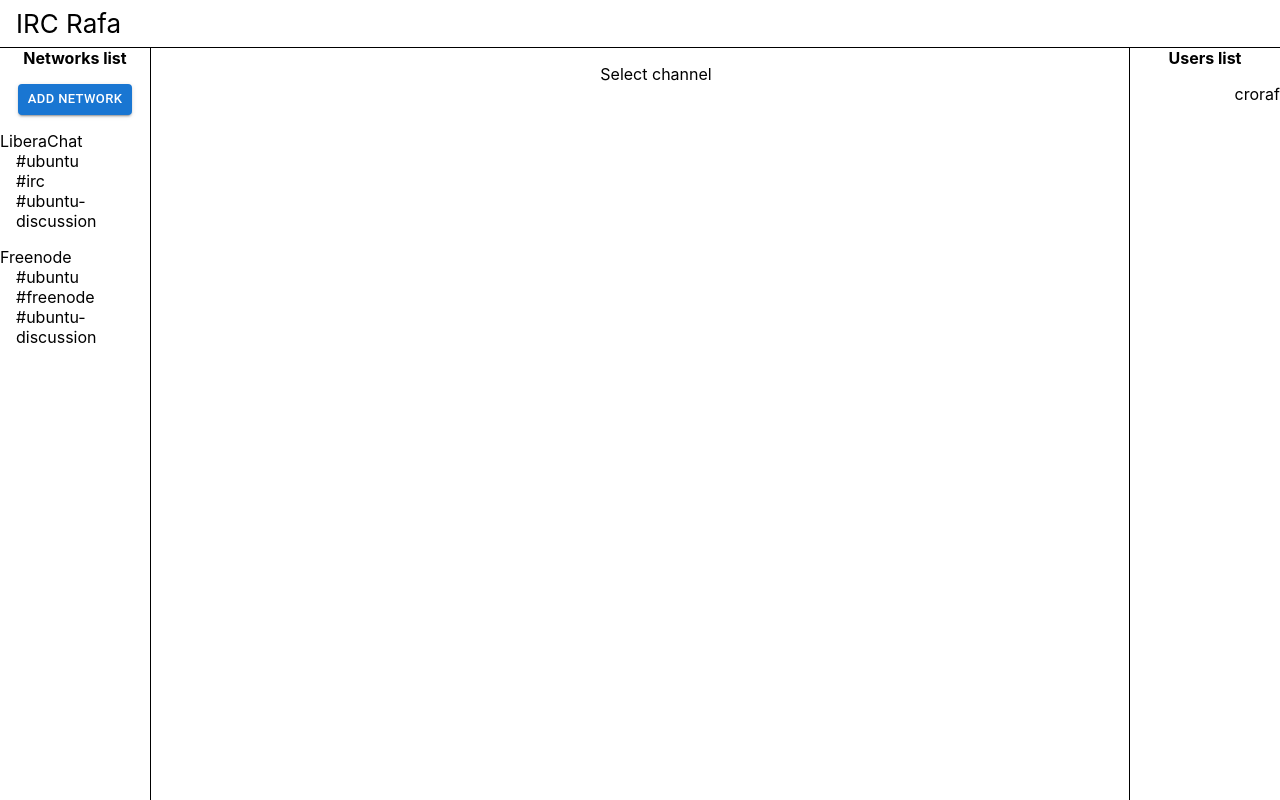
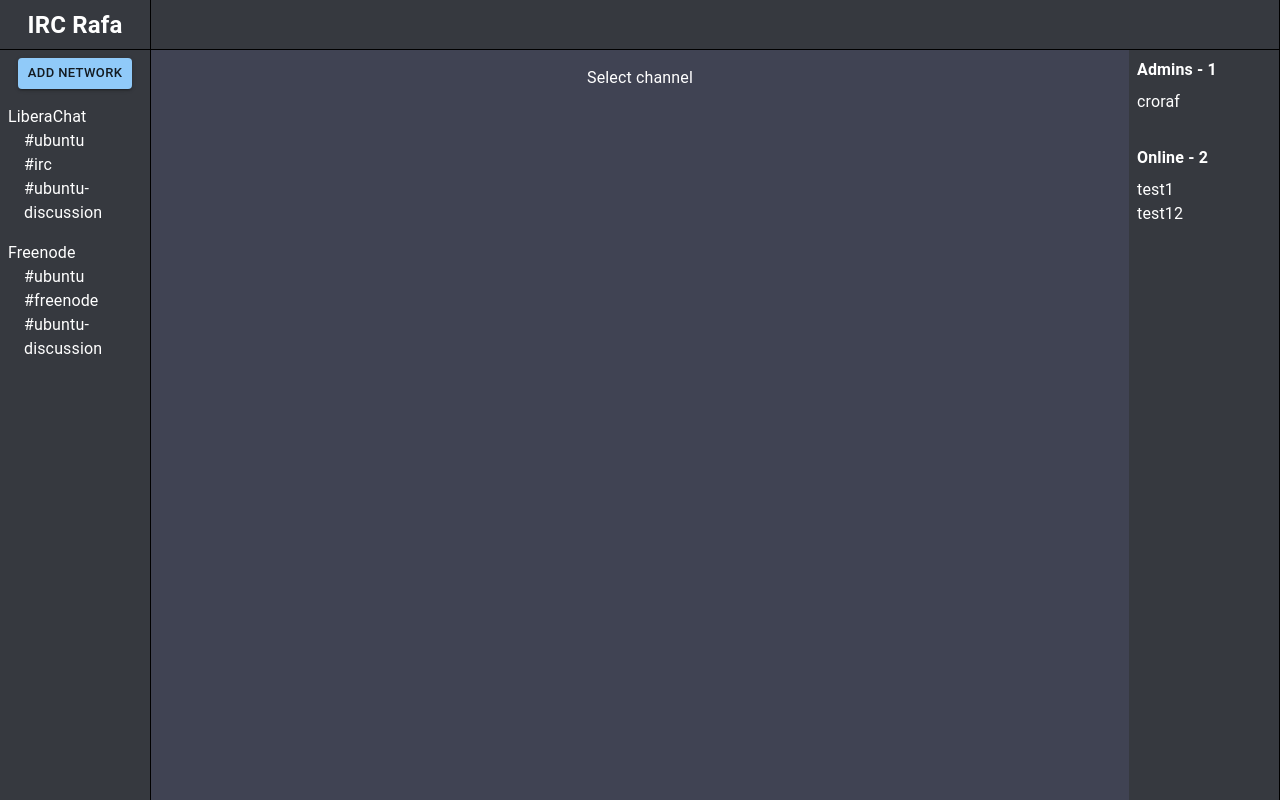
Before and after one commit to croraf/irc-rafa, a React (Create React App) app: page / in a window 1280 px wide. Built offline with nearby package versions, Linux system fonts and the light colour scheme.

Commit message:
Improve layout

```diff
--- a/src/App.tsx
+++ b/src/App.tsx
@@ -1,30 +1,24 @@
 import "./App.css";
 import { Main } from "./features/main/Main";
-import { NetworksList } from "./features/networksList/NetworksList";
-import { UsersList } from "./features/usersList/UsersList";
+import { Sidebar } from "./features/sidebar/Sidebar";
 
 function App() {
   return (
     <div
       style={{
         display: "flex",
-        flexDirection: "column",
         position: "fixed",
         height: "100vh",
         width: "100vw",
         boxSizing: "border-box",
+        background: "rgb(54,57, 63)",
+        color: "white",
       }}
     >
-      <header
-        style={{ height: "fit-content", borderBottom: "1px solid black" }}
-        className="App-header"
-      >
-        <span>IRC Rafa</span>
-      </header>
+      <Sidebar />
+
       <div style={{ display: "flex", flexGrow: 2 }}>
-        <NetworksList />
         <Main />
-        <UsersList />
       </div>
     </div>
   );
--- a/src/features/main/ChatInput.tsx
+++ b/src/features/main/ChatInput.tsx
@@ -7,7 +7,7 @@ export const ChatInput = () => {
 
   return (
     <TextField
-      style={{ height: "fit-content" }}
+      style={{ height: "fit-content", margin: "0.5rem" }}
       placeholder={`Message ${activeChannel?.channelName}`}
     />
   );
--- /dev/null
+++ b/src/features/main/Header.tsx
@@ -0,0 +1,26 @@
+export const Header = ({
+  activeChannel,
+}: {
+  activeChannel: string | undefined;
+}) => {
+  if (activeChannel === undefined) {
+    return null;
+  }
+
+  return (
+    <>
+      <div>{activeChannel}</div>
+      <div
+        style={{
+          height: "80%",
+          width: "1px",
+          background: "gray",
+          margin: "0rem 0.5rem",
+        }}
+      />
+      <div style={{ fontSize: "0.9rem", opacity: "0.7" }}>
+        This is a channel for Ubuntu LTS support.
+      </div>
+    </>
+  );
+};
--- a/src/features/main/Main.tsx
+++ b/src/features/main/Main.tsx
@@ -1,6 +1,8 @@
 import { useAppSelector } from "../../app/hooks";
 import { selectActiveChannel } from "../chat/chatSlice";
+import { UsersList } from "../usersList/UsersList";
 import { ChatInput } from "./ChatInput";
+import { Header } from "./Header";
 
 export const Main = () => {
   const activeChannel = useAppSelector(selectActiveChannel);
@@ -15,8 +17,32 @@ export const Main = () => {
         borderRight: "1px solid black",
       }}
     >
+      <div
+        style={{
+          borderBottom: "1px solid black",
+          height: "50px",
+          fontSize: "1.2rem",
+          boxSizing: "border-box",
+          display: "flex",
+          alignItems: "center",
+          padding: "0.5rem",
+        }}
+      >
+        <Header activeChannel={activeChannel?.channelName} />
+      </div>
+      <div style={{ display: "flex", flexGrow: 2 }}>
+        <div
+          style={{
+            flexGrow: 2,
+            display: "flex",
+            flexDirection: "column",
+            backgroundColor: "rgb(64,67,83)",
+          }}
+        >
           {activeChannel === null ? (
-        <div style={{ width: "100%", textAlign: "center", margin: "1rem" }}>
+            <div
+              style={{ width: "100%", textAlign: "center", padding: "1rem" }}
+            >
               Select channel
             </div>
           ) : (
@@ -25,6 +51,9 @@ export const Main = () => {
               <ChatInput />
             </>
           )}
+        </div>
+        <UsersList />
+      </div>
     </main>
   );
 };
--- a/src/features/networksList/NetworksList.tsx
+++ b/src/features/sidebar/NetworksList.tsx
@@ -16,16 +16,15 @@ export const NetworksList = () => {
   const dispatch = useAppDispatch();
 
   return (
-    <aside style={{ width: "150px", display: "flex", flexDirection: "column" }}>
-      <div
-        style={{
-          textAlign: "center",
-          marginBottom: "1rem",
-          fontWeight: "bold",
-        }}
-      >
-        Networks list
-      </div>
+    <aside
+      style={{
+        width: "100%",
+        padding: "0.5rem",
+        display: "flex",
+        flexDirection: "column",
+        boxSizing: "border-box",
+      }}
+    >
       <div style={{ width: "100%", textAlign: "center", marginBottom: "1rem" }}>
         <Button variant="contained" size="small">
           Add network
--- /dev/null
+++ b/src/features/sidebar/Sidebar.tsx
@@ -0,0 +1,22 @@
+import { NetworksList } from "./NetworksList";
+
+export const Sidebar = () => {
+  return (
+    <div style={{ width: "150px" }}>
+      <div
+        style={{
+          height: "50px",
+          borderBottom: "1px solid black",
+          fontSize: "1.5rem",
+          lineHeight: "50px",
+          textAlign: "center",
+          fontWeight: 'bold',
+          boxSizing: 'border-box'
+        }}
+      >
+        IRC Rafa
+      </div>
+      <NetworksList />
+    </div>
+  );
+};
--- a/src/features/usersList/UsersList.tsx
+++ b/src/features/usersList/UsersList.tsx
@@ -1,16 +1,37 @@
 export const UsersList = () => {
   return (
-    <div style={{ width: "150px", display: "flex", flexDirection: "column" }}>
-      <div
-        style={{
-          textAlign: "center",
-          marginBottom: "1rem",
-          fontWeight: "bold",
-        }}
-      >
-        Users list
+    <div
+      style={{
+        width: "150px",
+        display: "flex",
+        flexDirection: "column",
+        padding: "0.5rem",
+      }}
+    >
+      <div style={{ marginBottom: "2rem" }}>
+        <div
+          style={{
+            marginBottom: "0.5rem",
+            fontWeight: "bold",
+          }}
+        >
+          Admins - 1
+        </div>
+        <div style={{ flexGrow: 2 }}>croraf</div>
       </div>
-      <div style={{ flexGrow: 2, textAlign: "right" }}>croraf</div>
+
+      <div>
+        <div
+          style={{
+            marginBottom: "0.5rem",
+            fontWeight: "bold",
+          }}
+        >
+          Online - 2
+        </div>
+        <div style={{ flexGrow: 2 }}>test1</div>
+        <div style={{ flexGrow: 2 }}>test12</div>
+      </div>
     </div>
   );
 };
--- a/src/index.tsx
+++ b/src/index.tsx
@@ -1,18 +1,27 @@
-import React from 'react';
-import { createRoot } from 'react-dom/client';
-import { Provider } from 'react-redux';
-import { store } from './app/store';
-import App from './App';
-import reportWebVitals from './reportWebVitals';
-import './index.css';
+import React from "react";
+import { createRoot } from "react-dom/client";
+import { Provider } from "react-redux";
+import { store } from "./app/store";
+import App from "./App";
+import reportWebVitals from "./reportWebVitals";
+import { ThemeProvider, createTheme } from "@mui/material/styles";
+import CssBaseline from '@mui/material/CssBaseline';
+const darkTheme = createTheme({
+  palette: {
+    mode: "dark",
+  },
+});
 
-const container = document.getElementById('root')!;
+const container = document.getElementById("root")!;
 const root = createRoot(container);
 
 root.render(
   <React.StrictMode>
     <Provider store={store}>
-      <App />
+      <ThemeProvider theme={darkTheme}>
+        <CssBaseline />
+        <App />
+      </ThemeProvider>
     </Provider>
   </React.StrictMode>
 );
```
Lines whose indentation alone changed are shown as unchanged.
